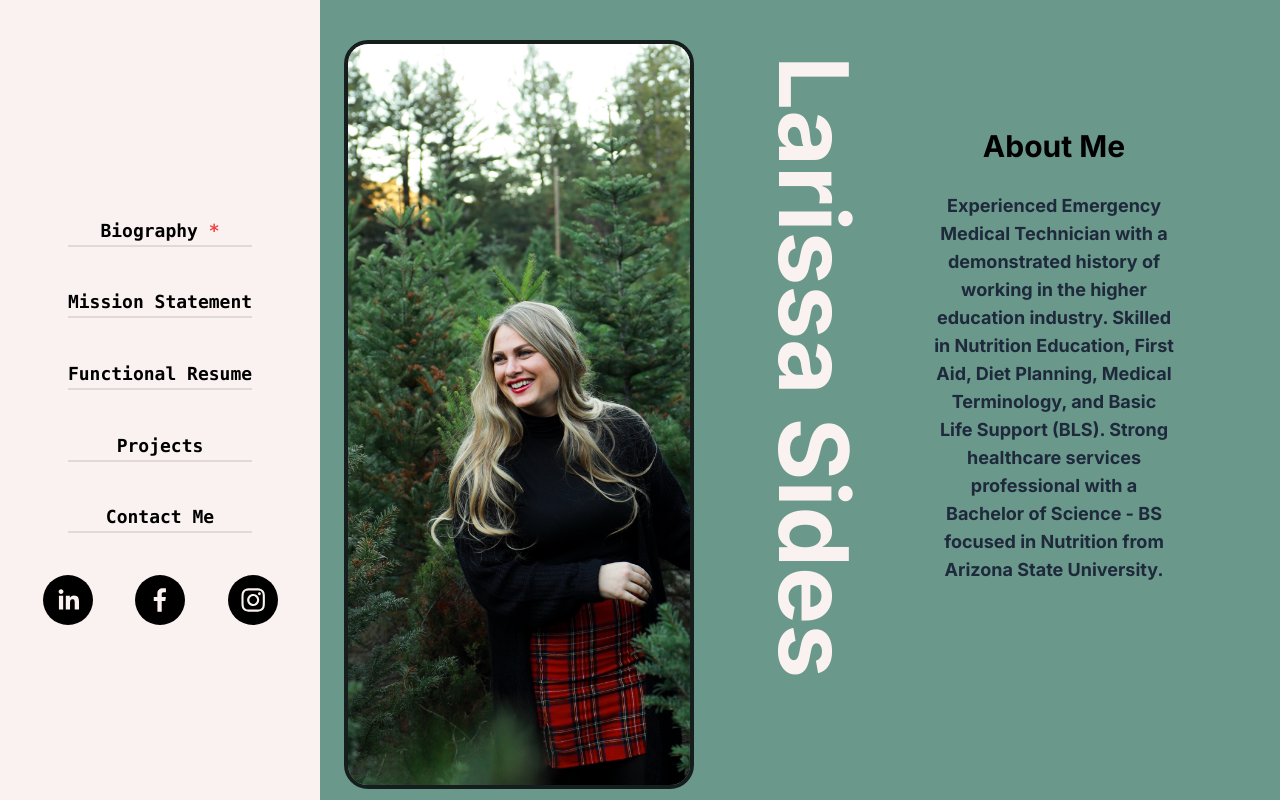
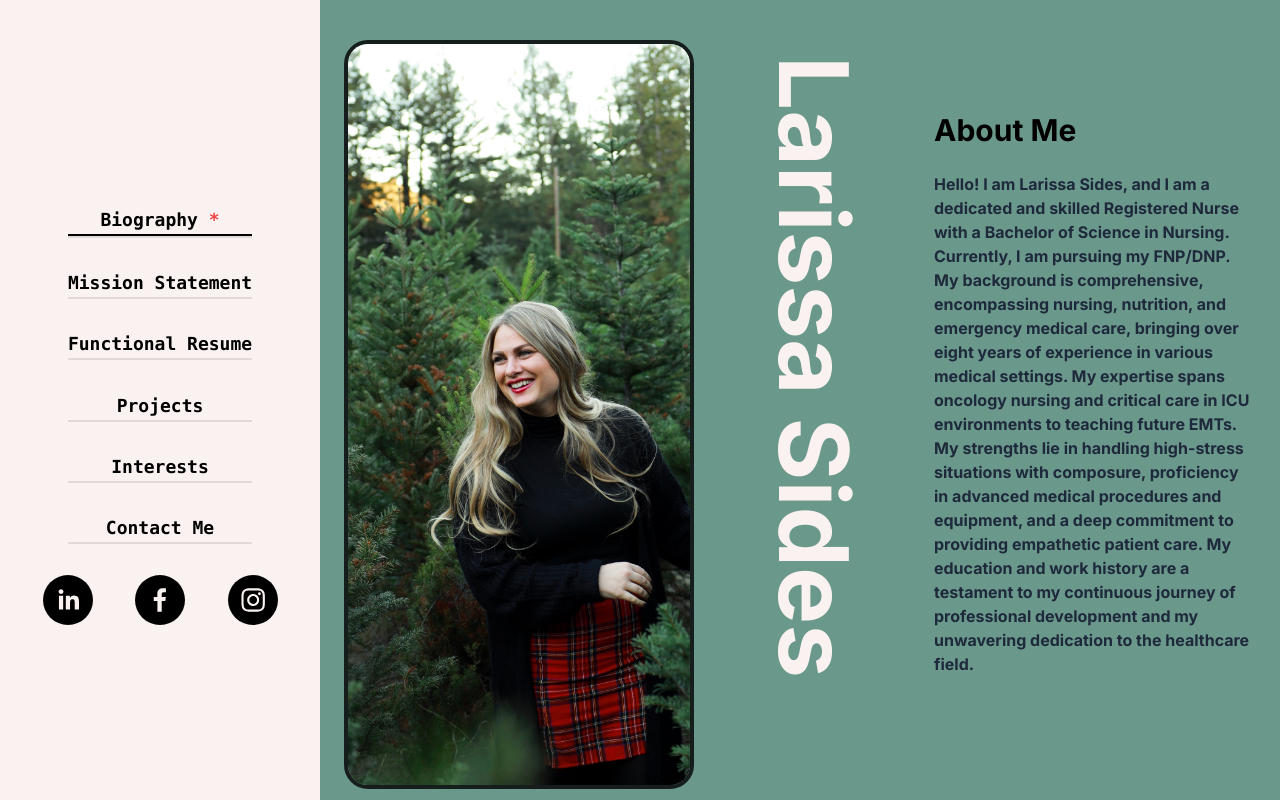
Before and after one commit to AndrewJSides/larissasides, a Next.js app: page / in a window 1280 px wide. Built offline with nearby package versions, Linux system fonts and the light colour scheme.

Commit message:
Added resume download, updated text

```diff
--- a/app/page.tsx
+++ b/app/page.tsx
@@ -1,8 +1,10 @@
 "use client";
 
 import Image from "next/image";
+import Link from "next/link";
 import { SocialIcon } from "react-social-icons";
-import { useState } from "react";
+import { AiOutlineDownload } from "react-icons/ai";
+import { useState, useEffect } from "react";
 
 export default function Home() {
   const [selected, setSelected] = useState("bio");
@@ -26,6 +28,11 @@ export default function Home() {
       name: "Projects",
       key: "landing",
       render: () => Projects(),
+    },
+    {
+      name: "Interests",
+      key: "interests",
+      render: () => Interests(),
     },
     {
       name: "Contact Me",
@@ -55,15 +62,20 @@ export default function Home() {
             Larissa Sides
           </div>
         </div>
-        <div className="text-lg w-1/4 pt-24 text-center text-slate-800">
+        <div className="text-md w-[35%] pt-20 text-slate-800 pr-4">
           <div className="text-3xl text-black">About Me</div>
           <br />
-          Experienced Emergency Medical Technician with a demonstrated history
-          of working in the higher education industry. Skilled in Nutrition
-          Education, First Aid, Diet Planning, Medical Terminology, and Basic
-          Life Support (BLS). Strong healthcare services professional with a
-          Bachelor of Science - BS focused in Nutrition from Arizona State
-          University.{" "}
+          Hello! I am Larissa Sides, and I am a dedicated and skilled Registered
+          Nurse with a Bachelor of Science in Nursing. Currently, I am pursuing
+          my FNP/DNP. My background is comprehensive, encompassing nursing,
+          nutrition, and emergency medical care, bringing over eight years of
+          experience in various medical settings. My expertise spans oncology
+          nursing and critical care in ICU environments to teaching future EMTs.
+          My strengths lie in handling high-stress situations with composure,
+          proficiency in advanced medical procedures and equipment, and a deep
+          commitment to providing empathetic patient care. My education and work
+          history are a testament to my continuous journey of professional
+          development and my unwavering dedication to the healthcare field.{" "}
         </div>
       </>
     );
@@ -75,7 +87,7 @@ export default function Home() {
         <header className="text-black text-2xl text-center text-[#FAF2F0] h-fit whitespace-nowrap ">
           Mission Statement
         </header>
-        <div className="p-8 text-lg text-slate-800">
+        <div className="p-12 text-lg text-slate-800">
           {" "}
           I&apos;m a passionate healthcare professional dedicated to delivering
           top-notch patient care.
@@ -100,15 +112,23 @@ export default function Home() {
     return (
       <>
         <div className="text-xl text-[#FAF2F0] text-center mt-8 ml-4">
+          <a
+            download
+            href="/Larissa Sides_Resume_12102023.pdf"
+            className="mb-8 flex flex-row gap-2 items-center text-blue-900 font-bold text-2xl hover:underline hover:text-blue-700"
+          >
+            Download Resume
+            <AiOutlineDownload />
+          </a>
           <table className="table-auto">
             <tbody>
               <tr>
-                <td className="text-3xl text-black">Work Experience</td>
+                <td className="text-2xl text-black">Work Experience</td>
               </tr>
               <tr className="flex flex-row items-center space-x-4 mb-4">
                 <td>
                   <Image
-                    className="rounded-3xl border-2 border-black/80"
+                    className="rounded-2xl border-2 border-black/80"
                     src="/sutter.jpg"
                     alt="Picture of the author"
                     width={40}
@@ -278,6 +298,45 @@ export default function Home() {
     );
   };
 
+  const Interests = () => {
+    return (
+      <div className="flex flex-col justify-center text-center items-center">
+        <header className="text-black text-2xl text-center text-[#FAF2F0] h-fit whitespace-nowrap ">
+          Interests
+        </header>
+        <div className="p-12 text-lg text-slate-800">
+          As a healthcare professional deeply invested in the medical field, my
+          interests align closely with my career and personal growth. I am
+          passionate about emergency medicine and the intricacies of critical
+          care, particularly in ICU settings. This interest is driven by a
+          desire to understand complex medical conditions and provide
+          compassionate, specialized care to those in acute need.
+          {<br />}
+          Education is another area of interest for me. I find great fulfillment
+          in imparting knowledge to future medical professionals, particularly
+          EMTs. This passion for teaching is not just about sharing knowledge,
+          but also about staying updated with the latest developments in
+          emergency medical procedures and instructional methods. My pursuit of
+          an FNP/DNP degree reflects my commitment to continuous learning and
+          professional development. I am always eager to expand my skills and
+          knowledge, especially in areas that directly impact patient care and
+          treatment outcomes. In addition to these professional interests, I
+          have a background in nutrition, indicating a keen interest in the
+          holistic approach to health and wellness. Understanding the role of
+          nutrition in overall health is crucial for me, both professionally and
+          personally. Finally, I thrive in high-stress environments, indicating
+          an interest in roles and situations that challenge my problem-solving
+          skills and composure. This trait is vital in the fast-paced,
+          ever-changing landscape of healthcare and emergency medicine. In
+          summary, my interests revolve around emergency medicine, critical
+          care, education, continuous learning, holistic health, and thriving in
+          challenging environments, all of which shape my approach to healthcare
+          and personal development.
+        </div>
+      </div>
+    );
+  };
+
   return (
     <main className="flex flex-row h-screen justify-between bg-[#FAF2F0] text-black font-bold">
       <div className="z-10 max-h-5xl text-center h-screen w-1/4 items-center justify-between font-mono text-sm lg:flex">
@@ -286,12 +345,15 @@ export default function Home() {
             {items.map((item) => (
               <button
                 key={item.key}
-                className={`text-center cursor-pointer border-b-2 border-black/10 hover:border-black/50`}
+                className={`text-center cursor-pointer border-b-2 hover:border-black/50 border-black/10`}
                 onClick={() => handleItemClick(item.key)}
               >
                 {item.name}{" "}
                 {selected == item.key && (
                   <span className="text-red-500">*</span>
+                )}
+                {selected == item.key && (
+                  <div className="relative w-full border-b-2 border-black" />
                 )}
               </button>
             ))}
--- a/package.json
+++ b/package.json
@@ -12,6 +12,7 @@
     "next": "14.0.3",
     "react": "^18",
     "react-dom": "^18",
+    "react-icons": "^4.12.0",
     "react-social-icons": "^6.7.0"
   },
   "devDependencies": {
```
Also changed, not shown: 2 other files (tests, documents, lock files or other folders).
